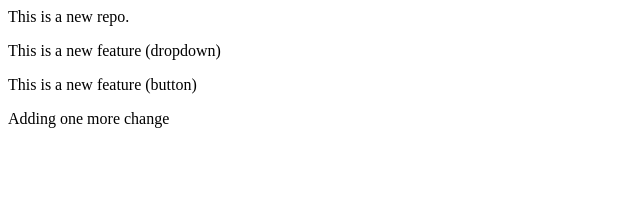
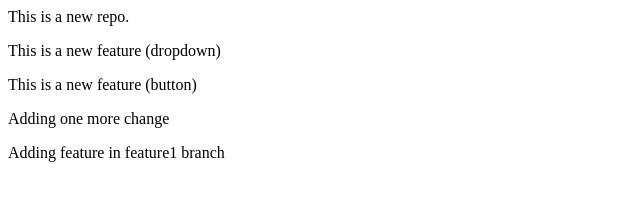
Before and after one commit to AnkurAgrawalRepos/LocalRepo, a plain HTML site: page index.html in a window 1280 px wide. Shown: the whole page, without its empty margins (0-640 px from the left). Drawn offline with Linux system fonts and the light colour scheme.

Commit message:
added new feature of feature1

```diff
--- a/index.html
+++ b/index.html
@@ -2,3 +2,4 @@
 <p>This is a new feature (dropdown)</p>
 <p>This is a new feature (button)</p>
 <p>Adding one more change</p>
+<p>Adding feature in feature1 branch</p>
```
